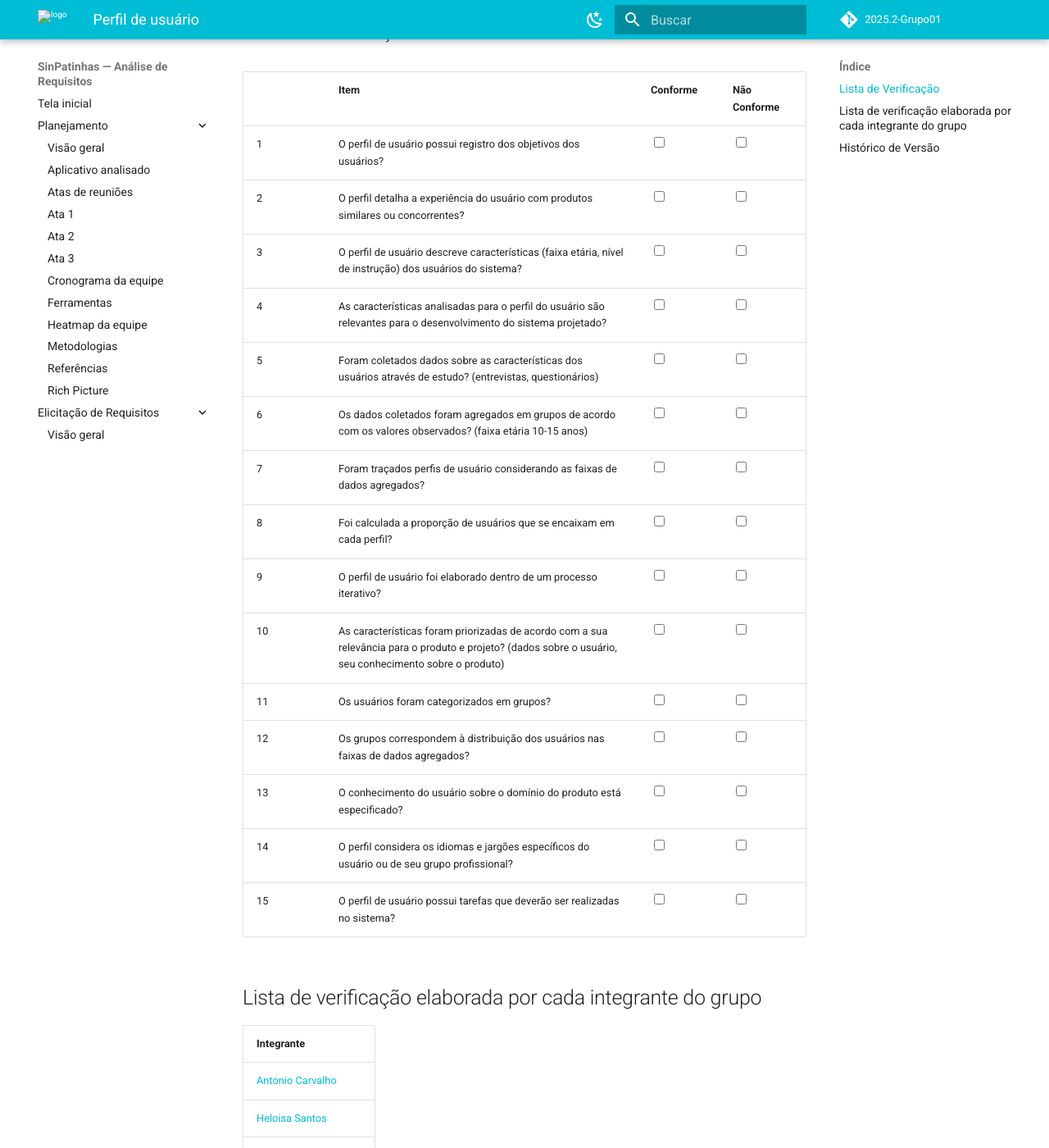
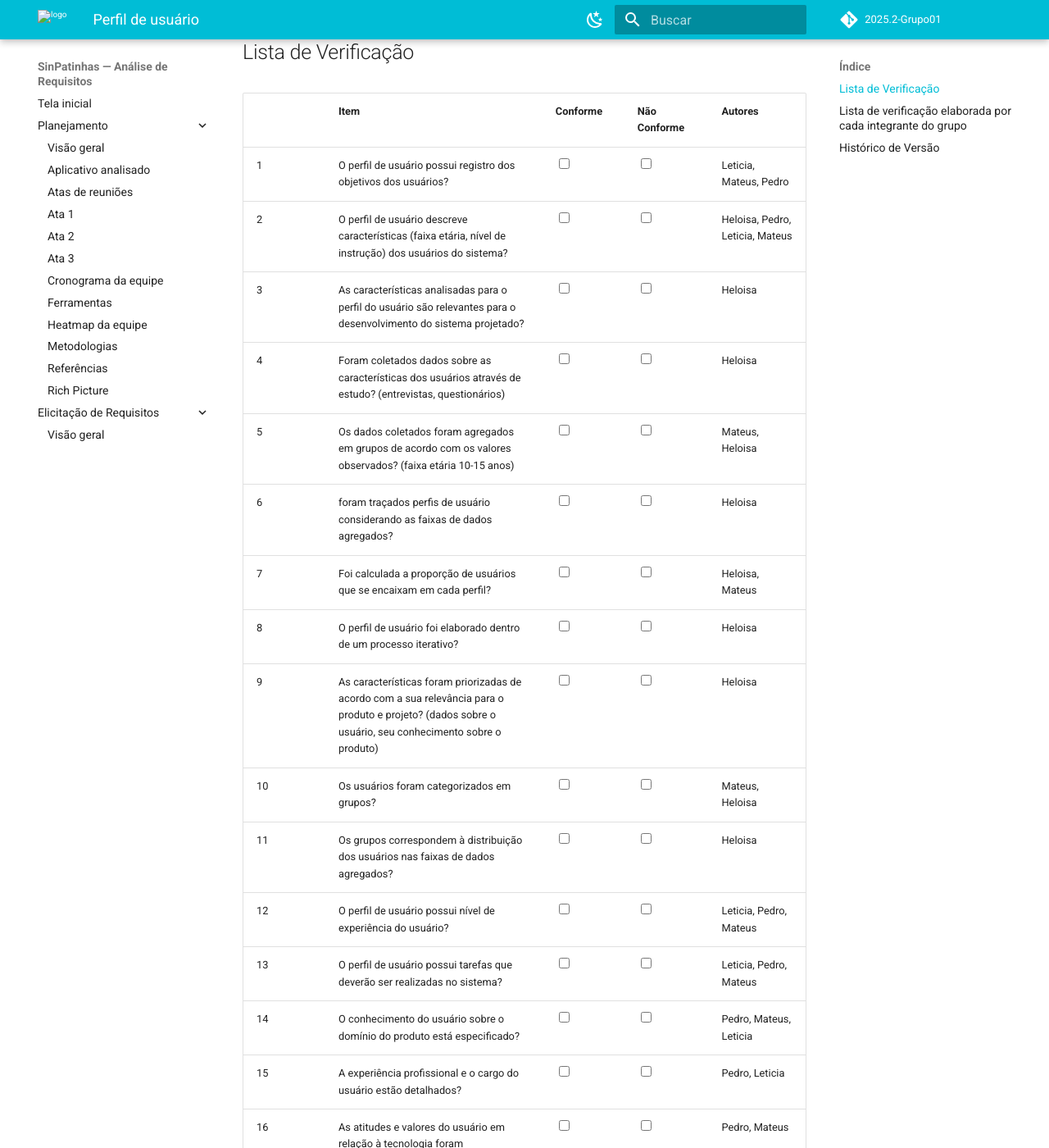
Before and after one commit to Requisitos-de-Software/2025.2-SinPatinhas, an MkDocs documentation site: the page built from docs/elicitacao/listas_verificacao/lista_verificacao_perfil_usuario.md, in a window 1280 px wide and 1400 px high, scrolled down 460 px. Shown: the whole window at 82% size. Built offline with MkDocs 1.6.1 and Material for MkDocs 9.7.7, drawn with Linux system fonts in a browser that asks for light colours; comment, search, counter and statistics services are not loaded; some of the changed text lies outside the part shown.

Commit message:
update lista_verificação_perfil_usuario

```diff
--- a/docs/elicitacao/listas_verificacao/lista_verificacao_perfil_usuario.md
+++ b/docs/elicitacao/listas_verificacao/lista_verificacao_perfil_usuario.md
@@ -1,6 +1,6 @@
 # Perfil de usuário
 
-> Esta seção apresenta a **lista de verificação consolidada do Perfil de Usuário** para o projeto **SinPatinhas**. A lista foi elaborada a partir da análise e integração das listas individuais produzidas pelos membros da equipe.
+> Esta seção apresenta a **lista de verificação consolidada do Perfil de Usuário** para o projeto **SinPatinhas**. A lista foi elaborada a partir da análise e integração das listas individuais produzidas pelos membros da equipe. Dessa forma foi elaborada uma [lista de verificação consolidada](https://docs.google.com/document/d/1DF43VVh7T7nysOwq6M_kkJGDv69z0JjEipR-LwJIa4k/edit?usp=sharing) dos itens elaborados por cada integrantes do grupo.
 
 <div class="plan-hero">
   <div class="plan-hero__title">✅ Checklists do Projeto</div>
@@ -28,103 +28,140 @@
 <table>
     <thead>
         <tr>
-            <th></th>
-            <th>Item</th>
-            <th>Conforme</th>
-            <th>Não Conforme</th>
+      <th></th>
+      <th>Item</th>
+      <th>Conforme</th>
+      <th>Não Conforme</th>
+      <th>Autores</th>
         </tr>
     </thead>
     <tbody>
-        <tr>
-            <td>1</td>
-            <td>O perfil de usuário possui registro dos objetivos dos usuários?</td>
-            <td><input type="checkbox" name="conforme1"></td>
-            <td><input type="checkbox" name="nao_conforme1"></td>
-        </tr>
-        <tr>
-            <td>2</td>
-            <td>O perfil detalha a experiência do usuário com produtos similares ou concorrentes?</td>
-            <td><input type="checkbox" name="conforme2"></td>
-            <td><input type="checkbox" name="nao_conforme2"></td>
-        </tr>
-        <tr>
-            <td>3</td>
-            <td>O perfil de usuário descreve características (faixa etária, nível de instrução) dos usuários do sistema?</td>
-            <td><input type="checkbox" name="conforme3"></td>
-            <td><input type="checkbox" name="nao_conforme3"></td>
-        </tr>
-        <tr>
-            <td>4</td>
-            <td>As características analisadas para o perfil do usuário são relevantes para o desenvolvimento do sistema projetado?</td>
-            <td><input type="checkbox" name="conforme4"></td>
-            <td><input type="checkbox" name="nao_conforme4"></td>
-        </tr>
-        <tr>
-            <td>5</td>
-            <td>Foram coletados dados sobre as características dos usuários através de estudo? (entrevistas, questionários)</td>
-            <td><input type="checkbox" name="conforme5"></td>
-            <td><input type="checkbox" name="nao_conforme5"></td>
-        </tr>
-        <tr>
-            <td>6</td>
-            <td>Os dados coletados foram agregados em grupos de acordo com os valores observados? (faixa etária 10-15 anos)</td>
-            <td><input type="checkbox" name="conforme6"></td>
-            <td><input type="checkbox" name="nao_conforme6"></td>
-        </tr>
-        <tr>
-            <td>7</td>
-            <td>Foram traçados perfis de usuário considerando as faixas de dados agregados?</td>
-            <td><input type="checkbox" name="conforme7"></td>
-            <td><input type="checkbox" name="nao_conforme7"></td>
-        </tr>
-        <tr>
-            <td>8</td>
-            <td>Foi calculada a proporção de usuários que se encaixam em cada perfil?</td>
-            <td><input type="checkbox" name="conforme8"></td>
-            <td><input type="checkbox" name="nao_conforme8"></td>
-        </tr>
-        <tr>
-            <td>9</td>
-            <td>O perfil de usuário foi elaborado dentro de um processo iterativo?</td>
-            <td><input type="checkbox" name="conforme9"></td>
-            <td><input type="checkbox" name="nao_conforme9"></td>
-        </tr>
-        <tr>
-            <td>10</td>
-            <td>As características foram priorizadas de acordo com a sua relevância para o produto e projeto? (dados sobre o usuário, seu conhecimento sobre o produto)</td>
-            <td><input type="checkbox" name="conforme10"></td>
-            <td><input type="checkbox" name="nao_conforme10"></td>
-        </tr>
-        <tr>
-            <td>11</td>
-            <td>Os usuários foram categorizados em grupos?</td>
-            <td><input type="checkbox" name="conforme11"></td>
-            <td><input type="checkbox" name="nao_conforme11"></td>
-        </tr>
-        <tr>
-            <td>12</td>
-            <td>Os grupos correspondem à distribuição dos usuários nas faixas de dados agregados?</td>
-            <td><input type="checkbox" name="conforme12"></td>
-            <td><input type="checkbox" name="nao_conforme12"></td>
-        </tr>
-        <tr>
-            <td>13</td>
-            <td>O conhecimento do usuário sobre o domínio do produto está especificado?</td>
-            <td><input type="checkbox" name="conforme13"></td>
-            <td><input type="checkbox" name="nao_conforme13"></td>
-        </tr>
-        <tr>
-            <td>14</td>
-            <td>O perfil considera os idiomas e jargões específicos do usuário ou de seu grupo profissional? </td>
-            <td><input type="checkbox" name="conforme14"></td>
-            <td><input type="checkbox" name="nao_conforme14"></td>
-        </tr>
-        <tr>
-            <td>15</td>
-            <td>O perfil de usuário possui tarefas que deverão ser realizadas no sistema?</td>
-            <td><input type="checkbox" name="conforme15"></td>
-            <td><input type="checkbox" name="nao_conforme15"></td>
-        </tr>
+    <tr>
+      <td>1</td>
+      <td>O perfil de usuário possui registro dos objetivos dos usuários?</td>
+      <td><input type="checkbox" name="conforme1"></td>
+      <td><input type="checkbox" name="nao_conforme1"></td>
+      <td> Leticia, Mateus, Pedro </td>
+    </tr>
+    <tr>
+      <td>2</td>
+      <td>O perfil de usuário descreve características (faixa etária, nível de instrução) dos usuários do sistema?</td>
+      <td><input type="checkbox" name="conforme2"></td>
+      <td><input type="checkbox" name="nao_conforme2"></td>
+      <td>Heloisa, Pedro, Leticia, Mateus </td>
+    </tr>
+    <tr>
+      <td>3</td>
+      <td>As características analisadas para o perfil do usuário são relevantes para o desenvolvimento do sistema projetado?</td>
+      <td><input type="checkbox" name="conforme3"></td>
+      <td><input type="checkbox" name="nao_conforme3"></td>
+      <td> Heloisa</td>
+    </tr>
+    <tr>
+      <td>4</td>
+      <td>Foram coletados dados sobre as características dos usuários através de estudo? (entrevistas, questionários)</td>
+      <td><input type="checkbox" name="conforme4"></td>
+      <td><input type="checkbox" name="nao_conforme4"></td>
+      <td>Heloisa </td>
+    </tr>
+    <tr>
+      <td>5</td>
+      <td>Os dados coletados foram agregados em grupos de acordo com os valores observados? (faixa etária 10-15 anos)</td>
+      <td><input type="checkbox" name="conforme5"></td>
+      <td><input type="checkbox" name="nao_conforme5"></td>
+      <td>Mateus, Heloisa </td>
+    </tr>
+    <tr>
+      <td>6</td>
+      <td>foram traçados perfis de usuário considerando as faixas de dados agregados?</td>
+      <td><input type="checkbox" name="conforme6"></td>
+      <td><input type="checkbox" name="nao_conforme6"></td>
+      <td>Heloisa </td>
+    </tr>
+    <tr>
+      <td>7</td>
+      <td>Foi calculada a proporção de usuários que se encaixam em cada perfil?</td>
+      <td><input type="checkbox" name="conforme7"></td>
+      <td><input type="checkbox" name="nao_conforme7"></td>
+      <td>  Heloisa, Mateus</td>
+    </tr>
+    <tr>
+      <td>8</td>
+      <td>O perfil de usuário foi elaborado dentro de um processo iterativo?</td>
+      <td><input type="checkbox" name="conforme8"></td>
+      <td><input type="checkbox" name="nao_conforme8"></td>
+      <td>Heloisa </td>
+    </tr>
+    <tr>
+      <td>9</td>
+      <td>As características foram priorizadas de acordo com a sua relevância para o produto e projeto? (dados sobre o usuário, seu conhecimento sobre o produto)</td>
+      <td><input type="checkbox" name="conforme9"></td>
+      <td><input type="checkbox" name="nao_conforme9"></td>
+      <td>Heloisa </td>
+    </tr>
+    <tr>
+      <td>10</td>
+      <td>Os usuários foram categorizados em grupos?</td>
+      <td><input type="checkbox" name="conforme10"></td>
+      <td><input type="checkbox" name="nao_conforme10"></td>
+      <td>Mateus, Heloisa </td>
+    </tr>
+    <tr>
+      <td>11</td>
+      <td>Os grupos correspondem à distribuição dos usuários nas faixas de dados agregados?</td>
+      <td><input type="checkbox" name="conforme11"></td>
+      <td><input type="checkbox" name="nao_conforme11"></td>
+      <td>Heloisa </td>
+    </tr>
+    <tr>
+      <td>12</td>
+      <td>O perfil de usuário possui nível de experiência do usuário?</td>
+      <td><input type="checkbox" name="conforme12"></td>
+      <td><input type="checkbox" name="nao_conforme12"></td>
+      <td>Leticia, Pedro, Mateus </td>
+    </tr>
+    <tr>
+      <td>13</td>
+      <td>O perfil de usuário possui tarefas que deverão ser realizadas no sistema?</td>
+      <td><input type="checkbox" name="conforme13"></td>
+      <td><input type="checkbox" name="nao_conforme13"></td>
+      <td>Leticia, Pedro, Mateus </td>
+    </tr>
+    <tr>
+      <td>14</td>
+      <td>O conhecimento do usuário sobre o domínio do produto está especificado? </td>
+      <td><input type="checkbox" name="conforme14"></td>
+      <td><input type="checkbox" name="nao_conforme14"></td>
+      <td>Pedro, Mateus, Leticia </td>
+    </tr>
+    <tr>
+      <td>15</td>
+      <td>A experiência profissional e o cargo do usuário estão detalhados?</td>
+      <td><input type="checkbox" name="conforme15"></td>
+      <td><input type="checkbox" name="nao_conforme15"></td>
+      <td>  Pedro, Leticia</td>
+    </tr>
+    <tr>
+      <td>16</td>
+      <td>As atitudes e valores do usuário em relação à tecnologia foram considerados?</td>
+      <td><input type="checkbox" name="conforme2"></td>
+      <td><input type="checkbox" name="nao_conforme2"></td>
+      <td> Pedro, Mateus </td>
+    </tr>
+    <tr>
+      <td>17</td>
+      <td>A experiência prévia do usuário com computadores e outros sistemas está documentada?</td>
+      <td><input type="checkbox" name="conforme15"></td>
+      <td><input type="checkbox" name="nao_conforme15"></td>
+      <td>   Leticia, Pedro, Mateus</td>
+    </tr>
+    <tr>
+      <td>18</td>
+      <td>O perfil detalha a experiência do usuário com produtos similares ou concorrentes?</td>
+      <td><input type="checkbox" name="conforme15"></td>
+      <td><input type="checkbox" name="nao_conforme15"></td>
+      <td>  Pedro</td>
+    </tr>
     </tbody>
 </table>
 
@@ -145,7 +182,8 @@
 
 | Versão | Data       | Descrição                                   | Autores  | Revisores |
 |-------:|------------|----------------------------------------------|----------|-----------|
-| 1.0    | 2/09/2025 | Criação da página da lista de verificação do perfil de usuário   | Heloisa  | Antonio         |
+| 1.0    | 29/09/2025 | Criação da página da lista de verificação do perfil de usuário   | Heloisa  | Antonio         |
+| 1.0    | 30/09/2025 | Adição da coluna de autores   | Heloisa  | -         |
 
 ---
 
```
